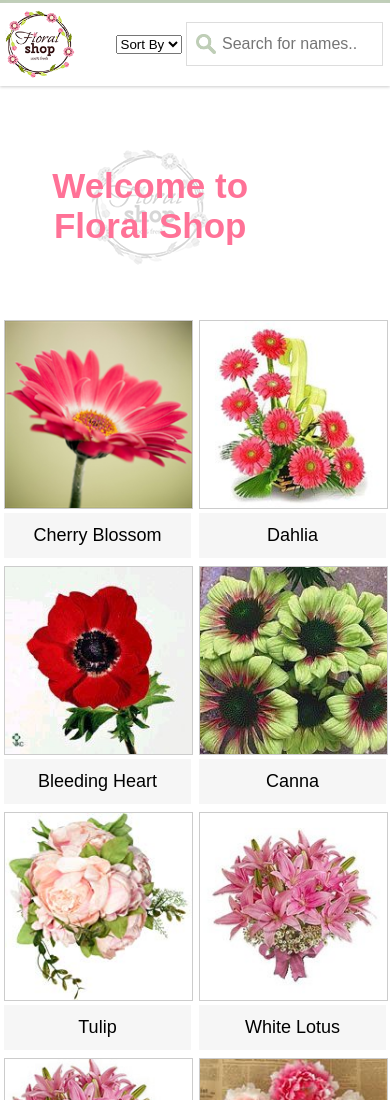
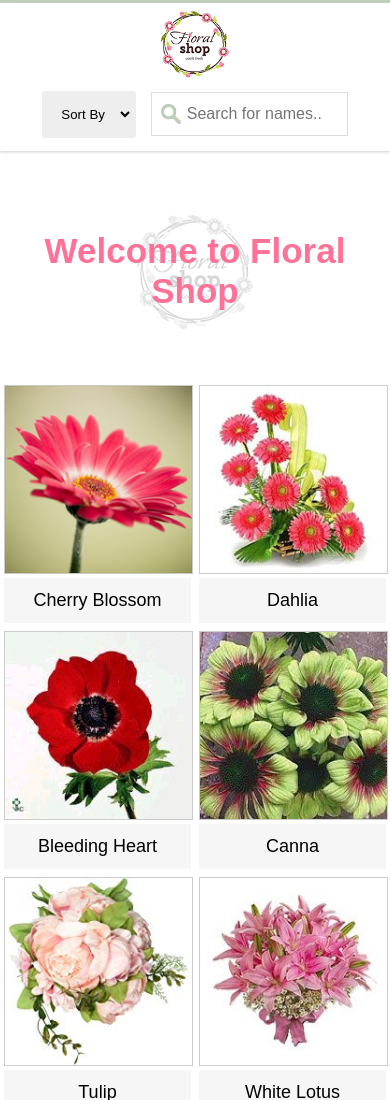
Before and after one commit to priyanka8675/UI-Designer-Test2, a plain HTML site: page index.html in a window 390 px wide. Shown: the top 1100 px of the page. Drawn offline with nearby package versions, Linux system fonts and the light colour scheme; files that its build step writes are made by us from their sources; files whose address does not match are found by name.

Commit message:
Update style.css

```diff
--- a/style.css
+++ b/style.css
@@ -29,7 +29,7 @@ header {box-shadow: 0px 1px 3px #ccc;}
     padding: 40px 0;
     color: #ff7297;
     font-size: 35px;
-    width: 80%;
+    width: 100%;
     float: left;
 }
 .title button {
@@ -80,15 +80,49 @@ header {box-shadow: 0px 1px 3px #ccc;}
   background-color: #eee;
 }
 
+select {    padding: 12px;
+    float: left;
+    border: 1px solid #ccc;
+    margin-right: 10px;
+    outline: 0;
+    user-select: none; border:3px solid transparent; background-color:#eee; border-radius:3px;}
+
+select:focus {border:3px solid #ccc;}
+
+
 @media (max-width:768px) {
 	.main {float:left;}
 	#myUL li { width:48%;}
-	.header a img {max-width:70px;}
+
 	#myInput {width:150px; padding: 12px 10px 12px 35px;}
 	.header {padding: 7px 0px 3px 0px; float:left; width:100%;}
-	.logo { float:left;     padding-left: 5px;}
+
 	header {float: left; width: 100%;}
-	.header form {padding-top: 12px;    padding-right: 7px;}
-	.title h1 {width:77%;}
-	.title button {    margin-right: 7px;    width: 20%;}
+	.header form {}
+	.title h1 {width:100%;}
 	}
+
+@media (max-width:425px) and (min-width:320px) {
+	.header a img {
+    max-width: 70px;
+    margin: auto;
+}
+.logo {
+    float: left;
+    padding: 0;
+    width: 100%;
+    text-align: center;
+}
+.header form {
+    float: none;
+    text-align: center;
+	clear: both;
+    padding-top: 8px;
+}
+	.header form select {float:none;}
+}
+
+@media (min-width:768px) and (max-width:1024px) {
+	.header {
+    width: 98%;}
+}
```
